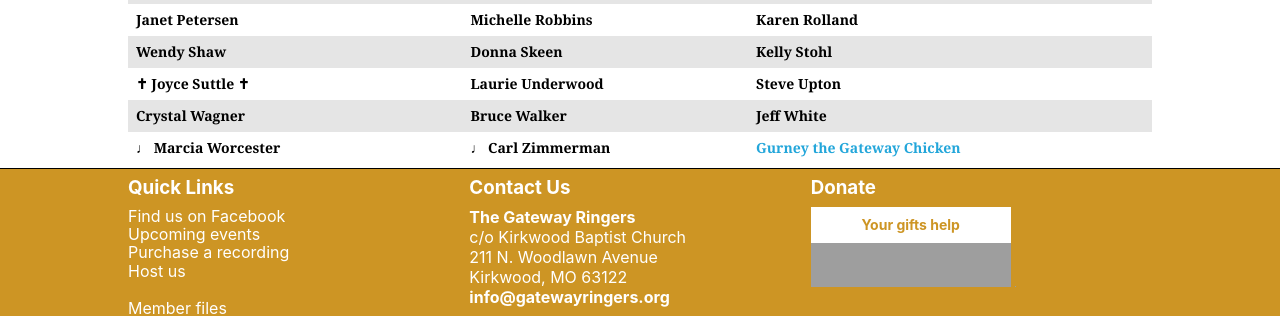
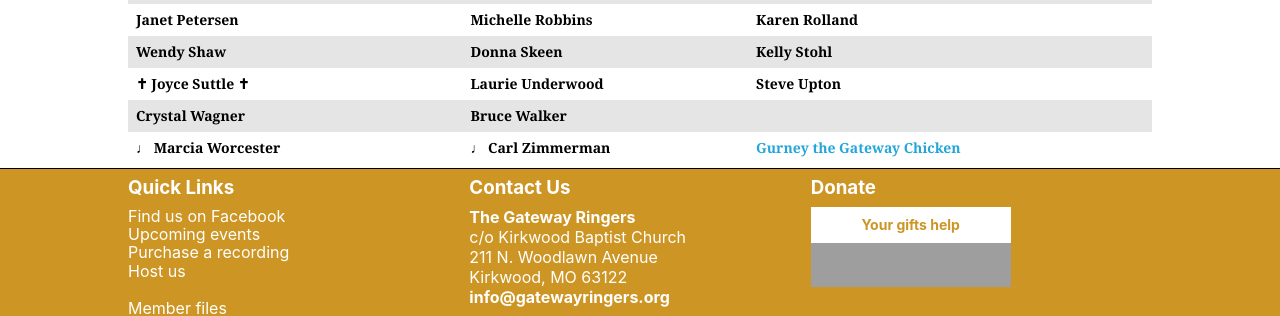
Before and after one commit to GatewayRingers/GatewayRingers.github.io, a Jekyll site: the page built from musicians.html, in a window 1280 px wide and 900 px high, scrolled down 2911 px, cut to the strip 576-892 px from the top of the window. Built offline with Jekyll 4.4.1, drawn with Linux system fonts in a browser that asks for light colours; nearby versions of some CDN libraries; grey boxes are pictures that could not be loaded.

Commit message:
Update musicians.html

```diff
--- a/musicians.html
+++ b/musicians.html
@@ -229,7 +229,7 @@
             <tr class="stripe-dark">
                 <th class="tl pa2">Crystal Wagner </td>
                 <th class="tl pa2">Bruce Walker </td>
-                <th class="tl pa2">Jeff White </td>
+                <th class="tl pa2"> </td>
             </tr>
             <tr class="stripe-dark">
                 <th class="tl pa2">♩ Marcia Worcester </td>
```
